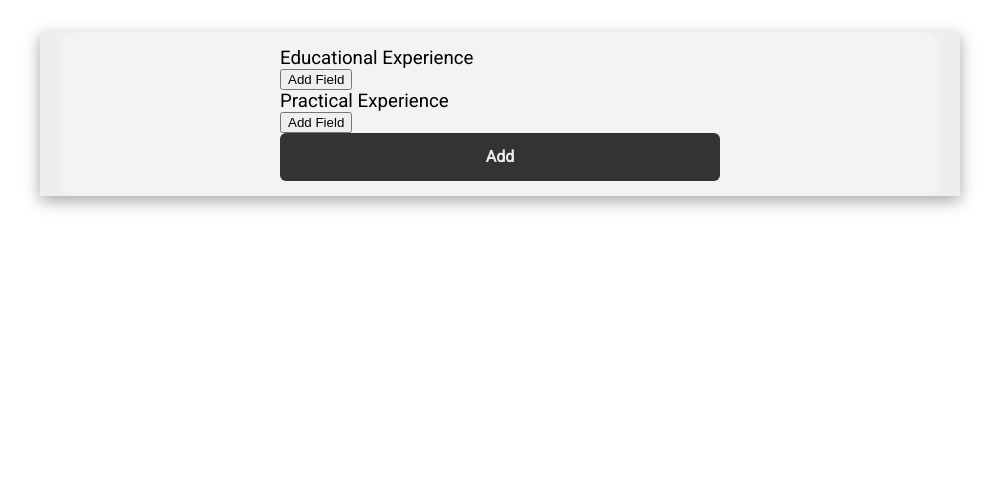
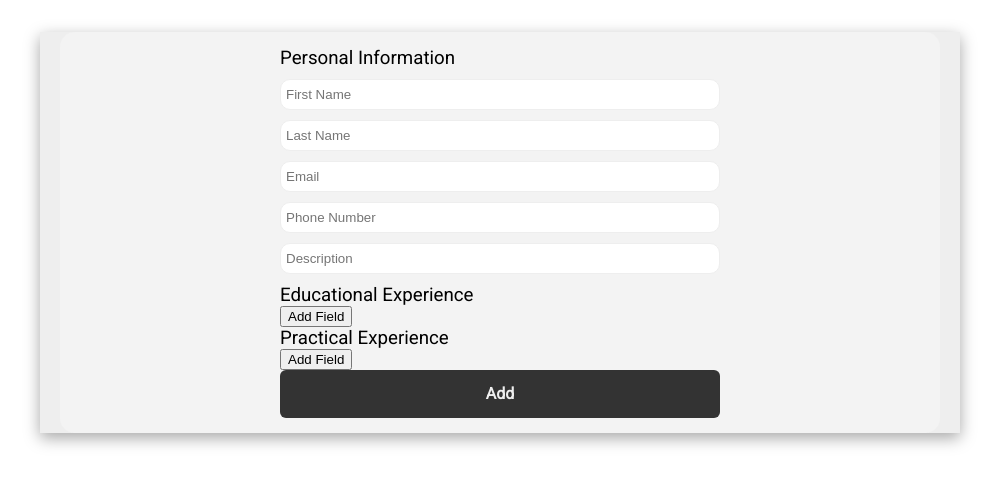
Before and after one commit to Yeffry921/Project-CV-Application, a React (Create React App) app: page / in a window 1280 px wide. Shown: the top 484 px of the page, without its empty margins (140-1139 px from the left). Built offline with nearby package versions, Linux system fonts and the light colour scheme.

Commit message:
add PersonalField component to form

```diff
--- a/src/components/coverForm.js
+++ b/src/components/coverForm.js
@@ -1,9 +1,9 @@
 /* eslint-disable no-useless-constructor */
 import React, { Component } from 'react'
-import { v4 as uuidv4 } from 'uuid';
 
 import Educational from './EducationField';
 import JobField from './JobField';
+import PersonalField from './PersonalField';
 
 class CoverForm extends Component {
   constructor(props) {
@@ -12,17 +12,13 @@ class CoverForm extends Component {
 
   render () {
     const { personal, jobs, education } = this.props.values
-    const { addEducationField, addJobField, onEducationChange, onJobChange } = this.props
+    const { addEducationField, addJobField, onEducationChange, onJobChange, onHandlePersonalChange } = this.props
       return (
         <div className='cover-wrapper'>
           <form>
             <div>
-              {/* <h3>Personal Information</h3>
-              <input type='text' placeholder='First Name' name='firstName' required onChange={onChange} value={values.firstName}/>
-              <input type='text' placeholder='Last Name' name='lastName' required onChange={onChange} value={values.lastName}/>
-              <input type='email' placeholder='Email' name='email' required onChange={onChange} value={values.email}/>
-              <input type='text' placeholder='Phone Number' name='phone' required onChange={onChange} value={values.phone}/>
-              <input placeholder='Description' name='description' required onChange={onChange} value={values.description}/> */}
+              <h3>Personal Information</h3>
+              <PersonalField data={personal} onChange={onHandlePersonalChange}/>
             </div>
 
             <div>
```
Also changed, not shown: src/components/Educational.js (deleted, +0 -22 lines).
